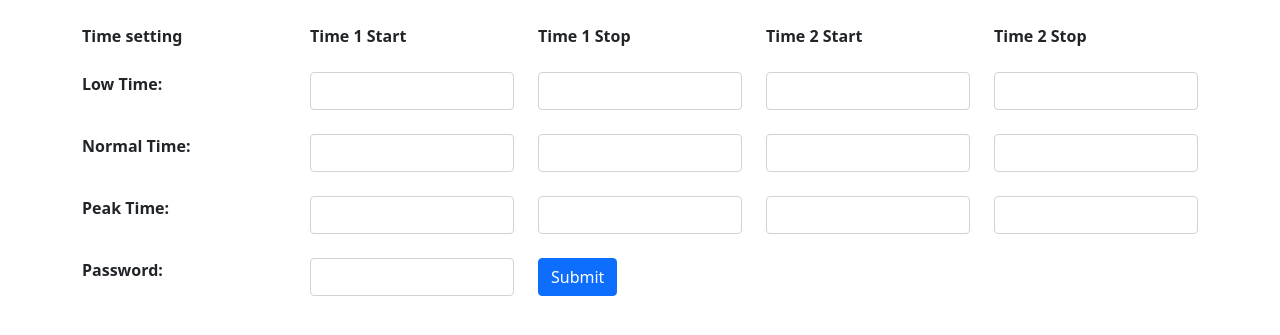
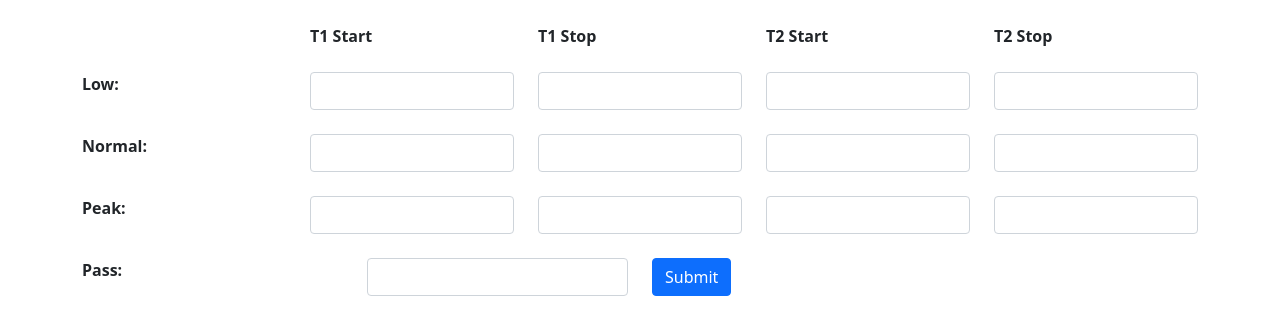
Before and after one commit to shtir/W106-config, a Flask app: page / in a window 1280 px wide. Shown: the top 335 px of the page. Run offline with Flask 2, Linux system fonts and the light colour scheme.

Commit message:
minimal the setting from

```diff
--- a/templates/index.html
+++ b/templates/index.html
@@ -15,19 +15,19 @@ EMS - Setting
 
     <div class="row">
       <div class="col">
-        <label><b>Time setting</b></label>
+        <label></label>
       </div>
       <div class="col">
-        <label><b>Time 1 Start</b></label>
+        <label><b>T1 Start</b></label>
       </div>
       <div class="col">
-        <label><b>Time 1 Stop</b></label>
+        <label><b>T1 Stop</b></label>
       </div>
       <div class="col">
-        <label><b>Time 2 Start</b></label>
+        <label><b>T2 Start</b></label>
       </div>
       <div class="col">
-        <label><b>Time 2 Stop</b></label>
+        <label><b>T2 Stop</b></label>
       </div>
     </div>
     <br />
@@ -35,7 +35,7 @@ EMS - Setting
 
     <div class="row">
       <div class="col">
-        <label><b>Low Time: </b></label>
+        <label><b>Low: </b></label>
       </div>
       <div class="col">
         <input type="text" class="form-control" value="{{ data.LowT1Start }}">
@@ -55,7 +55,7 @@ EMS - Setting
 
     <div class="row">
       <div class="col">
-        <label><b>Normal Time: </b></label>
+        <label><b>Normal: </b></label>
       </div>
       <div class="col">
         <input type="text" class="form-control" value="{{ data.NormT1Start }}">
@@ -75,7 +75,7 @@ EMS - Setting
 
     <div class="row">
       <div class="col">
-        <label><b>Peak Time: </b></label>
+        <label><b>Peak: </b></label>
       </div>
       <div class="col">
         <input type="text" class="form-control" value="{{ data.PeakT1Start }}">
@@ -94,10 +94,10 @@ EMS - Setting
 
     <div class="row">
       <div class="col">
-        <label><b>Password: </b></label>
+        <label><b>Pass: </b></label>
       </div>
       <div class="col">
-        <input type="password" class="form-control">
+        <input type="password" class="form-control ">
       </div>
       <div class="col">
         <button type="submit" class="btn btn-primary">Submit</button>
@@ -105,8 +105,6 @@ EMS - Setting
 
       <div class="col">
       </div>
-      <div class="col">
-      </div>
     </div>
   </form>
 </div>
```
